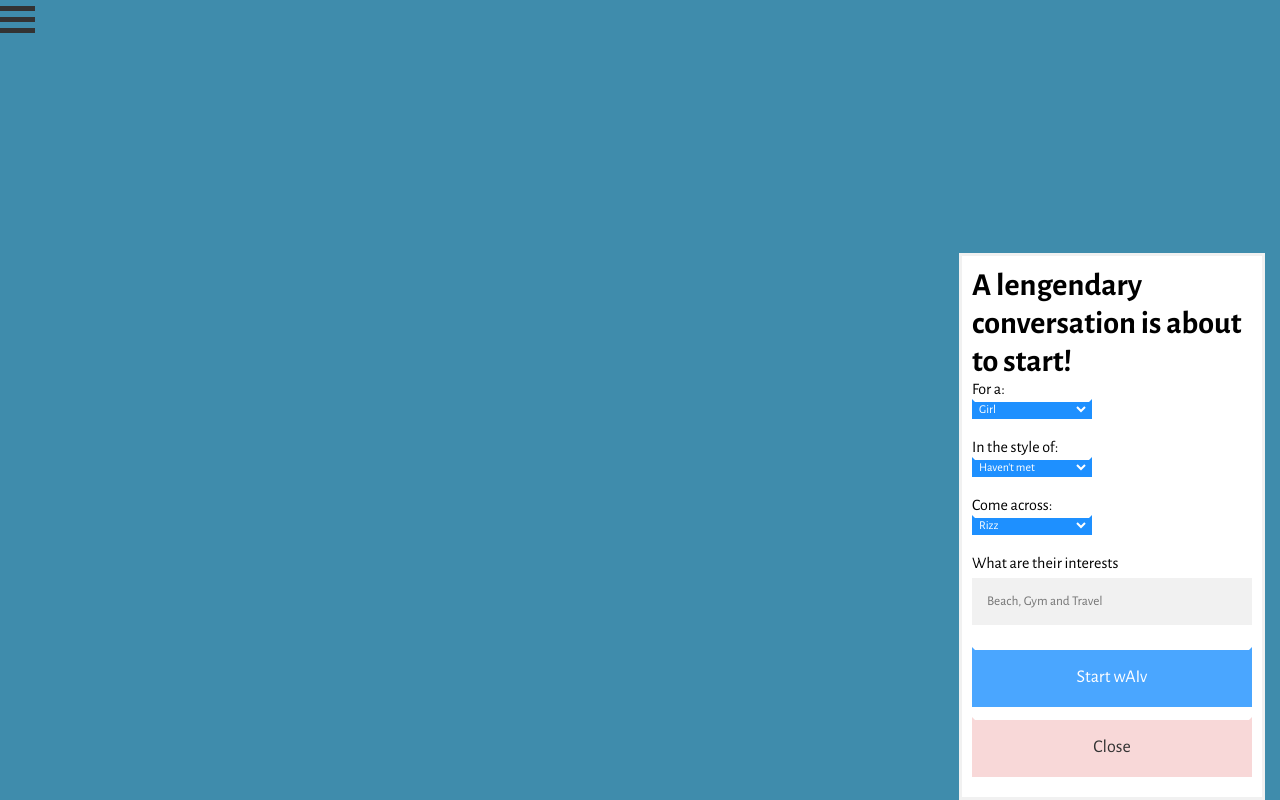
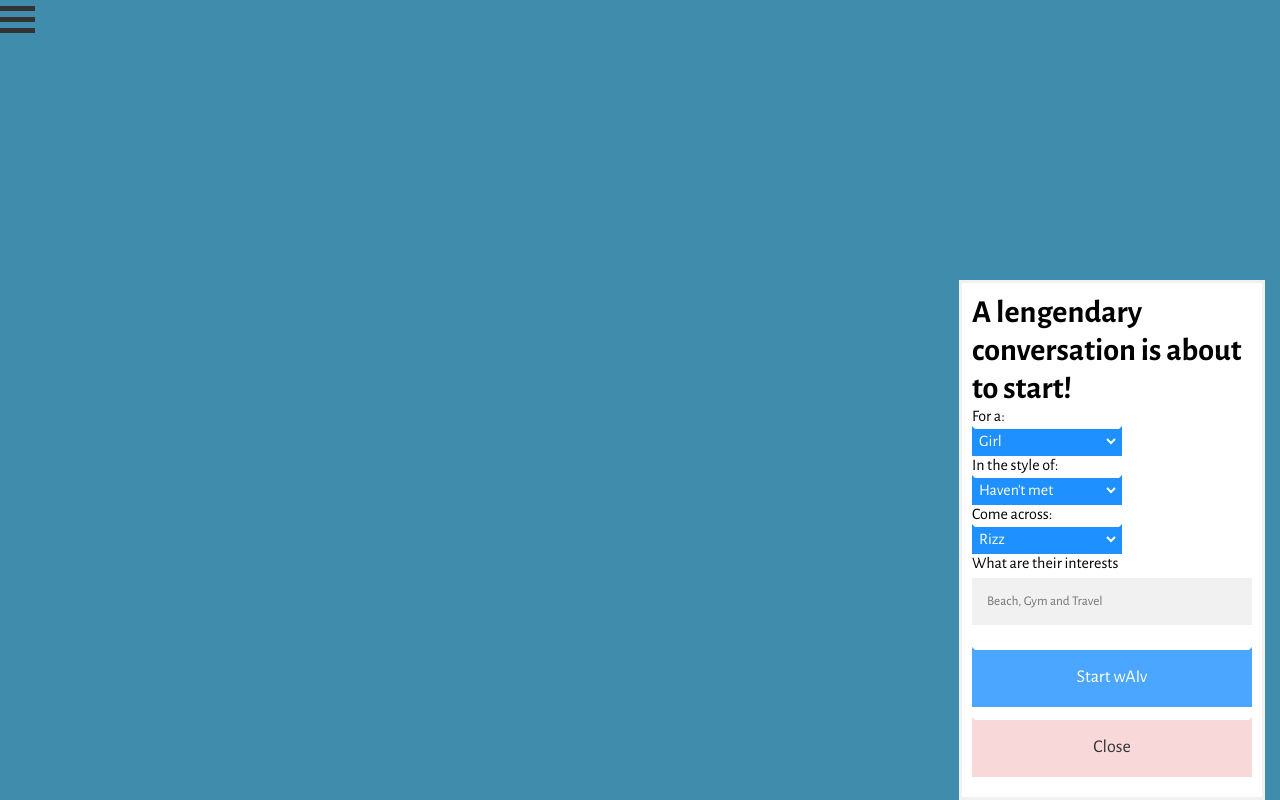
Before and after one commit to J-waddles/connect, a website built with Vite: page client/index.html in a window 1280 px wide. Both pictures are taken after a click on the button "Start wAIv". Built offline with nearby package versions, Linux system fonts and the light colour scheme.

Commit message:
css for form

```diff
--- a/client/style.css
+++ b/client/style.css
@@ -176,13 +176,14 @@ form img {
 
 #gender-select, #acquaintance, #persona, #user_interest_form input {
   background-color: DodgerBlue;
-  width: 120px;
+  width: 150px;
   top: 25px;
   right: 10px;
   border: 3px solid transparent;
   border-color: #fff transparent transparent transparent;
   color: #fff;
-  font-size: 12px;
+  font-size: 16px;
+  height: 30px;
 }
 #user_interest_form input {
   height: 28px;
```
Also changed, not shown: client/index.html (+3 -3 lines).
